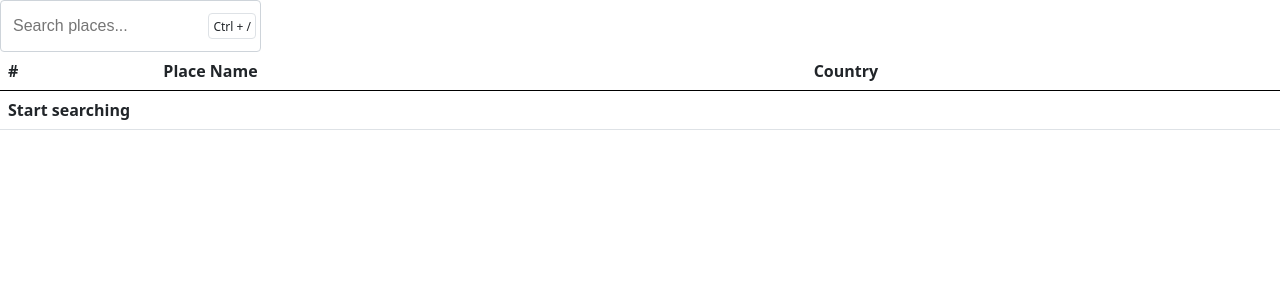
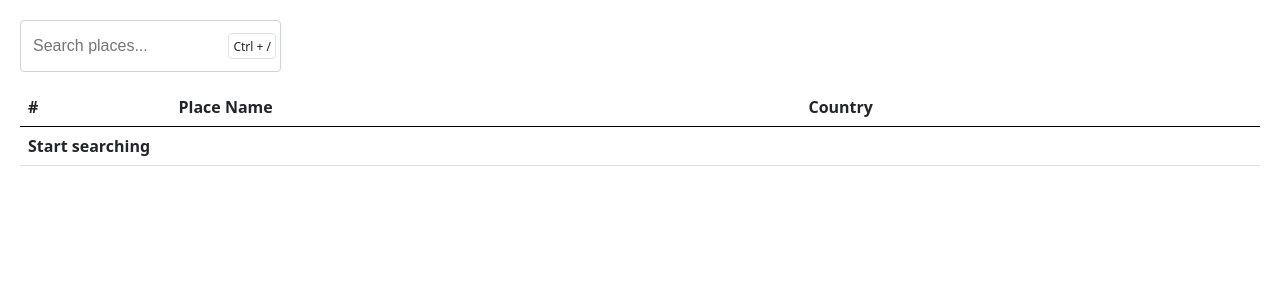
Before and after one commit to abhikansara/search_places_test_task, a React (Create React App) app: page / in a window 1280 px wide. Shown: the top 300 px of the page. Built offline with nearby package versions, Linux system fonts and the light colour scheme.

Commit message:
applied container padding

```diff
--- a/src/App.tsx
+++ b/src/App.tsx
@@ -52,7 +52,7 @@ const App: React.FC = () => {
   }, [currentPage, searchTerm, limit]);
 
   return (
-    <div>
+    <div className="root-container">
       <SearchBox onChange={setSearchTerm} placeholder="Search places..." />
       <Table
         loading={loading}
--- a/src/components/SearchBox/style.css
+++ b/src/components/SearchBox/style.css
@@ -1,6 +1,7 @@
 .searchContainer {
   display: inline-block;
   position: relative;
+  margin-bottom: 16px;
 }
 
 .searchInput {
--- a/src/index.css
+++ b/src/index.css
@@ -12,3 +12,7 @@ code {
   font-family: source-code-pro, Menlo, Monaco, Consolas, "Courier New",
     monospace;
 }
+
+.root-container {
+  padding: 20px;
+}
```
